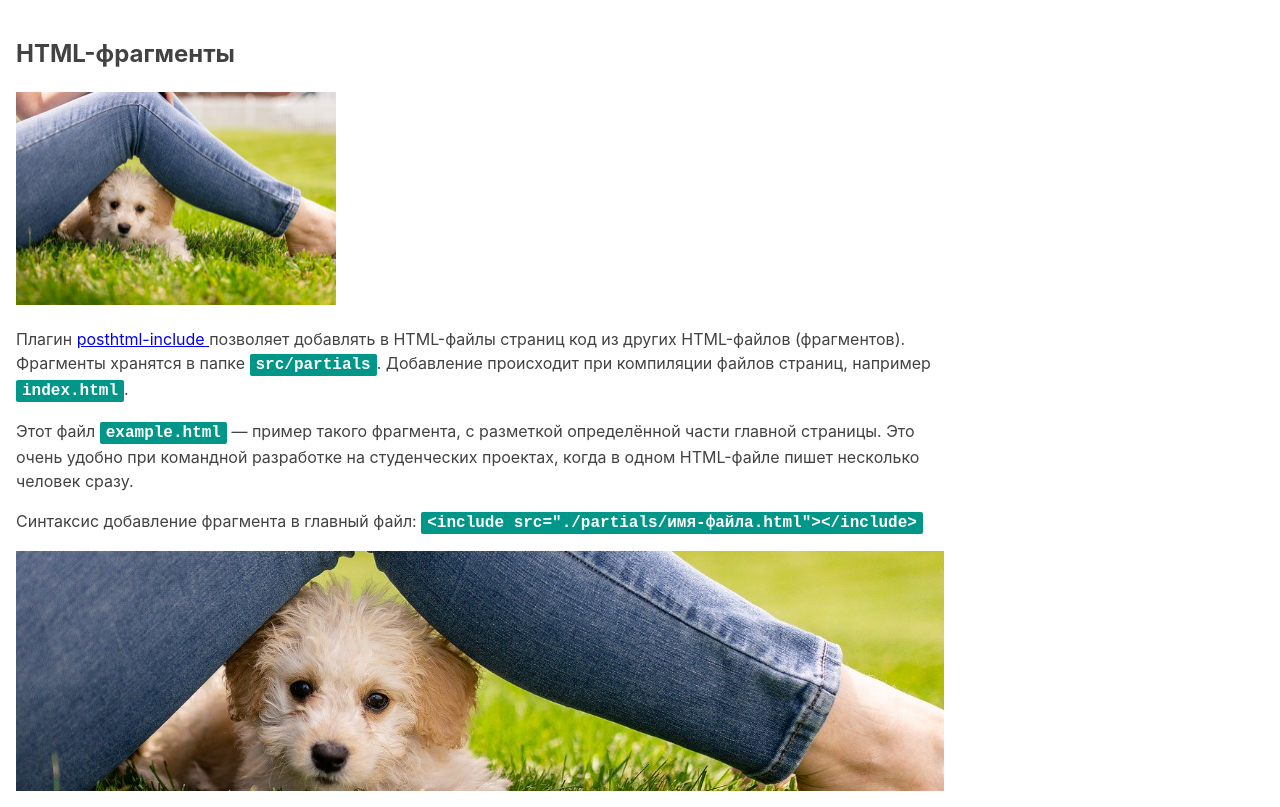
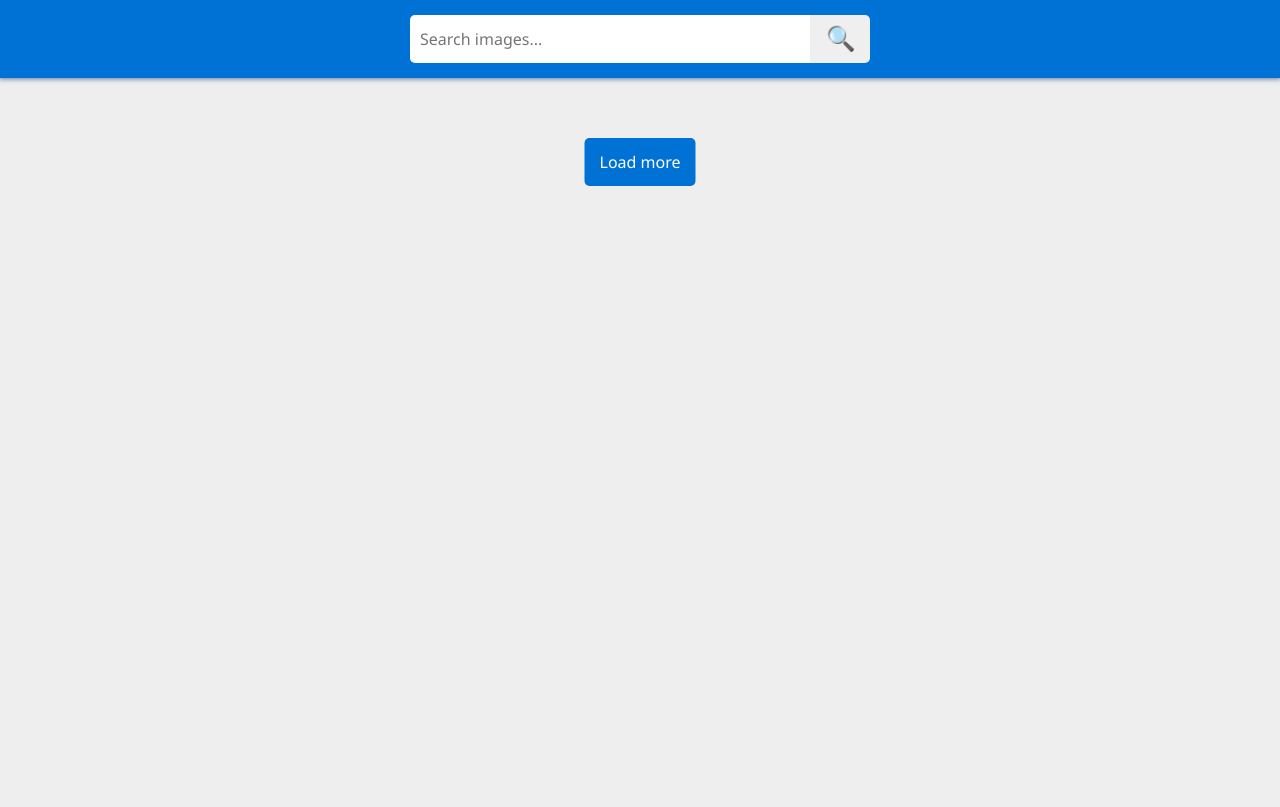
Before and after one commit to Eugenia-d/goit-js-hw-11, a website built with Parcel: page src/index.html in a window 1280 px wide. Built offline with nearby package versions, Linux system fonts and the light colour scheme.

Commit message:
web request

```diff
--- a/package.json
+++ b/package.json
@@ -24,5 +24,9 @@
     "parcel-plugin-nuke-dist": "^1.0.1",
     "posthtml-include": "^1.6.2",
     "sass": "^1.32.8"
+  },
+  "dependencies": {
+    "axios": "^0.24.0",
+    "notiflix": "^3.2.2"
   }
 }
--- a/src/index.html
+++ b/src/index.html
@@ -12,10 +12,20 @@
     />
   </head>
   <body>
-    <!-- Так добавляются фрагменты в главные HTML-файлы страниц. -->
-    <include src="./partials/example.html"></include>
-
-    <!-- Скрипт идёт последним в разметке. В нём уже подключен главный SASS-файл. -->
+    <form class="search-form" id="search-form">
+      <input
+        type="text"
+        name="searchQuery"
+        autocomplete="off"
+        placeholder="Search images..."
+        class="input"
+      />
+      <button type="submit" class="btn"><span class="btn-icon">&#x1F50E;&#xFE0E;</span></button>
+    </form>
+    <div class="gallery">
+      <!-- Карточки изображений -->
+    </div>
+    <button type="button" class="load-more">Load more</button>
     <script src="./index.js"></script>
   </body>
 </html>
--- a/src/index.js
+++ b/src/index.js
@@ -1 +1,17 @@
 import './sass/main.scss';
+import { getImages } from './js/imgAPI';
+
+const input = document.querySelector('.input');
+const btn = document.querySelector('.btn');
+const gallery = document.querySelector('.gallery');
+
+btn.addEventListener('click', async e => {
+  e.preventDefault();
+  const query = input.value;
+
+  console.log(query);
+
+  const images = await getImages(query);
+
+  console.log(images);
+});
--- /dev/null
+++ b/src/js/imgAPI.js
@@ -0,0 +1,16 @@
+const API_KEY = '24558958-a01582c8f081cdc4521b20935';
+const API_URL = 'https://pixabay.com/api/';
+
+import { get } from 'axios';
+
+export const getImages = query => {
+  var url = new URL(API_URL);
+  url.searchParams.append('key', API_KEY);
+  url.searchParams.append('q', query);
+  url.searchParams.append('image_type', 'photo');
+  url.searchParams.append('orientation', 'horizontal');
+  url.searchParams.append('safesearch', 'true');
+
+  const data = get(url);
+  return data;
+};
--- a/src/sass/_example.scss
+++ b/src/sass/_example.scss
@@ -1,27 +1,100 @@
-.example {
-  font-family: -apple-system, BlinkMacSystemFont, 'Segoe UI', Roboto, Oxygen, Ubuntu, Cantarell,
-    'Open Sans', 'Helvetica Neue', sans-serif;
-  line-height: 1.5;
-  background-color: #fff;
-  color: #424242;
-  max-width: 960px;
-  padding: 16px;
+* {
+  box-sizing: border-box;
+  margin: 0;
+  padding: 0;
 }
 
-.example code {
-  font-family: monospace;
-  font-size: 16px;
-  font-weight: 700;
-  background-color: #009688;
-  color: #fff;
-  padding: 2px 6px;
-  border-radius: 2px;
+body {
+  font-family: 'Segoe UI', 'Open Sans', sans-serif;
+  background-color: #eeeeee;
+  color: #101d36;
 }
 
-.example .background {
-  height: 240px;
-  // Путь к изображениям из SASS-файла всегда такой, как из папки css
-  background-image: url('../images/demo.jpg');
-  background-size: cover;
-  background-position: center;
+a {
+  text-decoration: none;
+  color: inherit;
 }
+
+.is-hidden {
+  visibility: hidden;
+}
+
+.search-form {
+  padding: 15px;
+  background-color: rgb(0, 114, 214);
+  box-shadow: 0px 0px 5px 1px rgba(58, 97, 137, 0.8);
+  display: flex;
+  justify-content: center;
+}
+
+.btn-icon {
+  display: block;
+  font-size: 24px;
+  transform: rotate(-90deg);
+}
+
+.input {
+  border: none;
+  padding: 10px;
+  width: 400px;
+  border-radius: 5px 0px 0px 5px;
+  line-height: 1.5;
+
+  &:focus {
+    outline: none;
+    box-shadow: inset 0px 0px 5px 0px rgba(58, 97, 137, 0.6);
+  }
+}
+
+.btn {
+  border: none;
+  padding: 10px 15px;
+  border-radius: 0px 5px 5px 0px;
+  &:hover {
+    cursor: pointer;
+    box-shadow: 3px 1px 5px 1px rgba(58, 97, 137, 0.6);
+  }
+}
+
+.load-more {
+  border: none;
+  border-radius: 5px;
+  background-color: rgb(0, 114, 214);
+  color: white;
+  padding: 15px;
+  text-align: center;
+  position: relative;
+  left: 50%;
+  transform: translate(-50%);
+  margin-top: 20px;
+  &:hover {
+    box-shadow: 0px 0px 5px 1px rgba(58, 97, 137, 0.8);
+  }
+}
+
+.gallery {
+  margin: 20px;
+  display: grid;
+  grid-template-columns: 250px 250px 250px 250px 250px;
+  grid-column-gap: 10px;
+  grid-row-gap: 20px;
+  justify-content: center;
+}
+
+.photo-card {
+  background-color: white;
+  box-shadow: 3px 3px 5px 1px rgba(58, 97, 137, 0.2);
+}
+
+.info {
+  padding: 10px;
+  display: flex;
+  font-size: 12px;
+  justify-content: space-between;
+}
+
+.info-item {
+  display: flex;
+  flex-direction: column;
+  align-items: center;
+}
```
Also changed, not shown: 1 other file.
